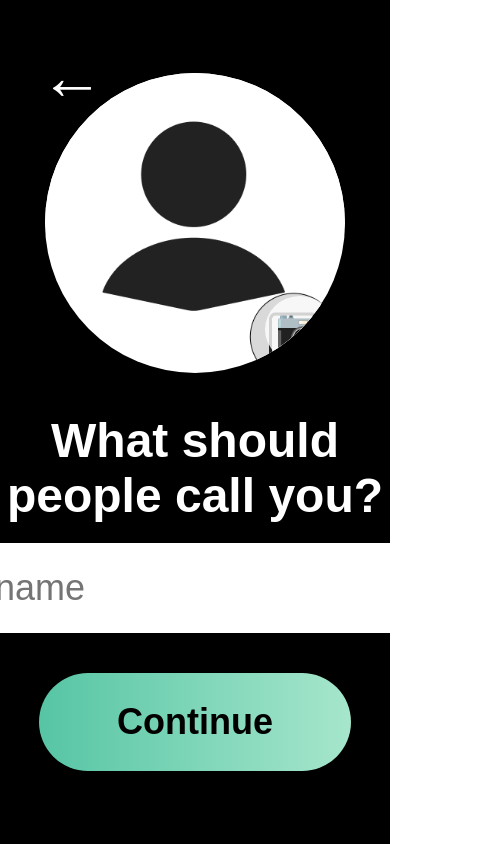
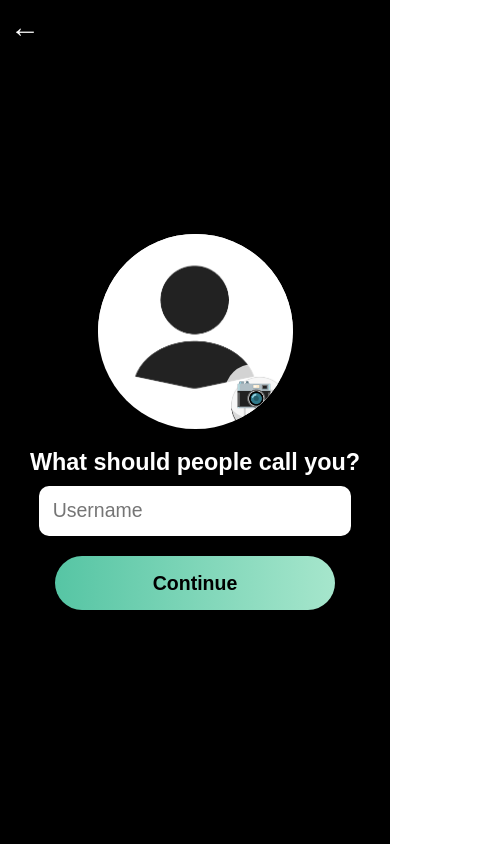
Before and after one commit to DiamondSssssss/ChatApp_FEWEB, a React (Create React App) app: page /user-setting in a window 390 px wide. Shown: the whole page, 495 px wide, since content can reach past the window. Built offline with nearby package versions, Linux system fonts and the light colour scheme.

Commit message:
ressponsive

```diff
--- a/src/components/UserSetting/UserSetting.scss
+++ b/src/components/UserSetting/UserSetting.scss
@@ -3,26 +3,29 @@
   flex-direction: column;
   align-items: center;
   justify-content: center;
-    height: 100vh; // Doubled from 100vh
+  height: 100vh;
   background-color: #000;
   color: white;
   text-align: center;
+  padding: 20px;
 
   .back-button {
     position: absolute;
-      top: 40px; // Doubled from 20px
-      left: 40px; // Doubled from 20px
+    top: 40px;
+    left: 40px;
     background: none;
     border: none;
-      font-size: 64px; // Doubled from 32px
+    font-size: 64px;
     color: white;
     cursor: pointer;
   }
 
   .profile-image {
     position: relative;
-      width: 300px; // Doubled from 150px
-      height: 300px; // Doubled from 150px
+    width: 20vw; // Makes it responsive
+    height: 20vw;
+    max-width: 300px; // Limits max size
+    max-height: 300px;
     border-radius: 50%;
     overflow: hidden;
     background: white;
@@ -38,11 +41,11 @@
 
     .upload-icon {
       position: absolute;
-        bottom: 10px; // Doubled from 5px
-        right: 10px; // Doubled from 5px
+      bottom: 5%;
+      right: 5%;
       background: rgba(255, 255, 255, 0.8);
       border-radius: 50%;
-        padding: 10px; // Doubled from 5px
+      padding: 10px;
       cursor: pointer;
 
       input {
@@ -50,37 +53,94 @@
       }
 
       span {
-          font-size: 40px; // Doubled from 20px
+        font-size: 30px;
       }
     }
   }
 
   h2 {
-      font-size: 48px; // Doubled from 24px
+    font-size: 4vw; // Responsive font size
+    max-font-size: 48px; // Limits max size
     font-weight: bold;
-      margin-top: 40px; // Doubled from 20px
+    margin-top: 20px;
   }
 
   input {
-      width: 600px; // Doubled from 300px
-      padding: 24px; // Doubled from 12px
-      font-size: 36px; // Doubled from 18px
-      margin-top: 20px; // Doubled from 10px
-      border-radius: 10px; // Doubled from 5px
+    width: 80vw; // Responsive width
+    max-width: 600px;
+    padding: 2vw; // Scales with screen size
+    font-size: 2vw;
+    margin-top: 10px;
+    border-radius: 10px;
     border: none;
   }
 
   .continue-button {
-      margin-top: 40px; // Doubled from 20px
+    margin-top: 20px;
     background: linear-gradient(90deg, #56c5a4, #a6e6cc);
     border: none;
-      padding: 28px 60px; // Doubled from 14px 30px
-      font-size: 36px; // Doubled from 18px
+    padding: 2.5vw;
+    font-size: 2.5vw;
     cursor: pointer;
-      border-radius: 50px; // Doubled from 25px
+    border-radius: 50px;
     color: black;
     font-weight: bold;
     width: 80%;
-      max-width: 600px; // Doubled from 300px
+    max-width: 600px;
+  }
+
+  // RESPONSIVE STYLES
+  @media (max-width: 768px) { // Tablet
+    .back-button {
+      font-size: 40px;
+      top: 20px;
+      left: 20px;
+    }
+
+    .profile-image {
+      width: 35vw;
+      height: 35vw;
+    }
+
+    h2 {
+      font-size: 5vw;
+    }
+
+    input {
+      font-size: 4vw;
+      padding: 3vw;
+    }
+
+    .continue-button {
+      font-size: 4vw;
+      padding: 3vw;
     }
   }
+
+  @media (max-width: 480px) { // Mobile
+    .back-button {
+      font-size: 30px;
+      top: 10px;
+      left: 10px;
+    }
+
+    .profile-image {
+      width: 50vw;
+      height: 50vw;
+    }
+
+    h2 {
+      font-size: 6vw;
+    }
+
+    input {
+      font-size: 5vw;
+      padding: 3.5vw;
+    }
+
+    .continue-button {
+      font-size: 5vw;
+      padding: 4vw;
+    }
+  }
+}
```
Lines whose indentation alone changed are shown as unchanged.
